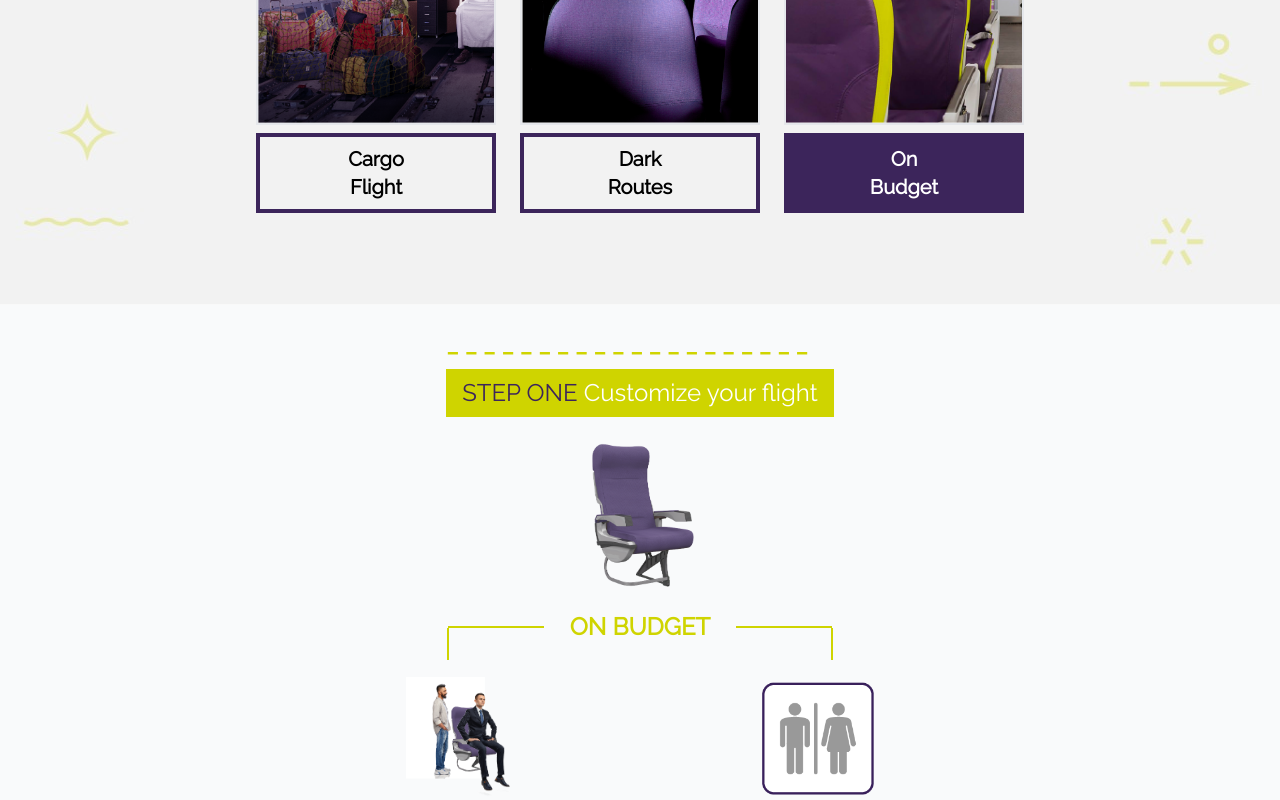
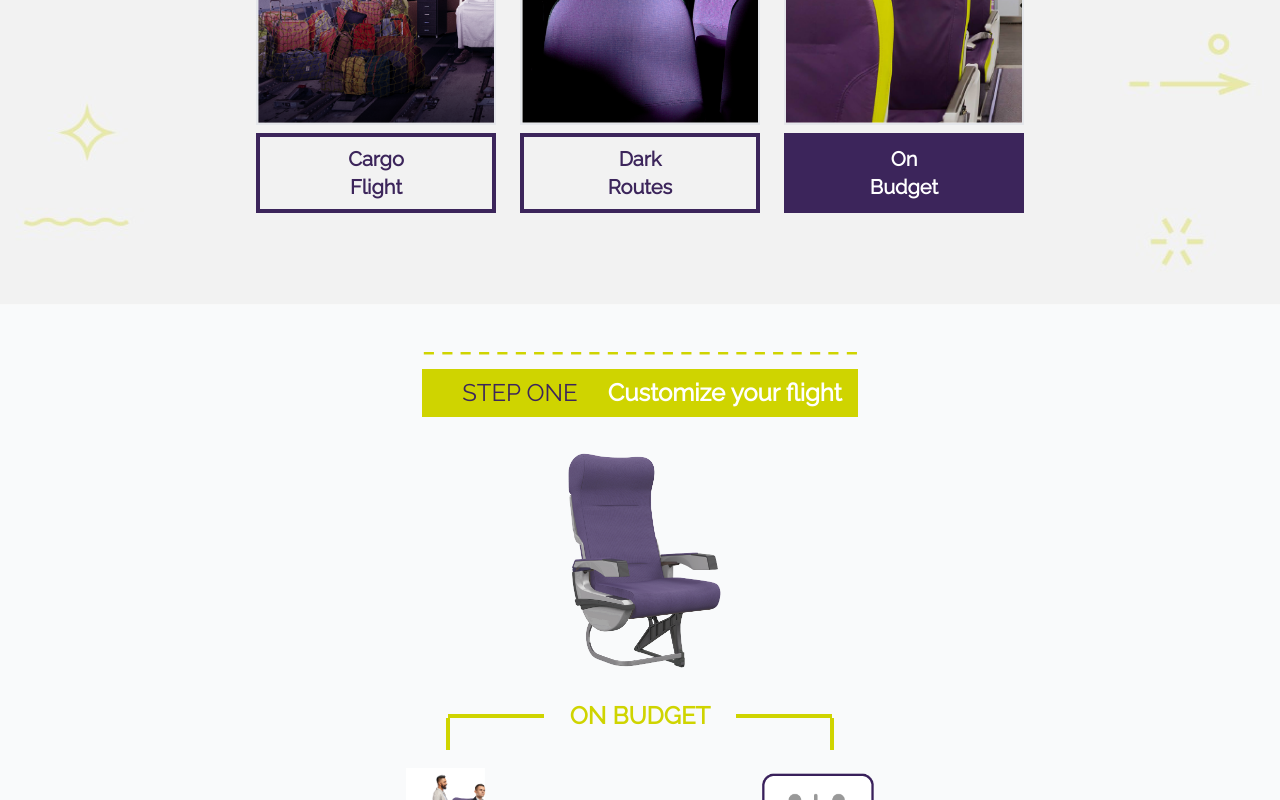
Before and after one commit to azizkhoso/flyadeal, a React (Create React App) app: page / in a window 1280 px wide. Shown: the part 960-1760 px from the top of the page. Built offline with nearby package versions, Linux system fonts and the light colour scheme; a web font is replaced by a local one.

Commit message:
Updated some styles

```diff
--- a/src/components/CardsContainer.jsx
+++ b/src/components/CardsContainer.jsx
@@ -38,7 +38,7 @@ export default function CardsContainer() {
               <div className="flex flex-col gap-2 w-60">
                 <div className="w-full bg-no-repeat bg-cover border-2 rounded-t-3xl h-72" style={{ backgroundImage: `url(${service.img})` }}>
                 </div>
-                <div className={`w-full h-20 px-20 flex items-center text-xl font-black text-center border-4 border-customViolet ${service.selected && 'bg-customViolet text-white'}`}>
+                <div className={`w-full h-20 px-20 flex items-center text-xl font-black text-center border-4 border-customViolet ${service.selected ? 'bg-customViolet text-white' : 'text-customViolet'}`}>
                   {service.title}
                 </div>
               </div>
--- a/src/components/SelectedComponent.jsx
+++ b/src/components/SelectedComponent.jsx
@@ -29,22 +29,22 @@ export default function SelectedComponent() {
       <div className="flex flex-col items-center w-full gap-2 px-2 md:w-10/12 xl:w-6/12">
         <div className="flex flex-col gap-2 w-max">
           <h1 className="overflow-hidden text-2xl font-extrabold text-primary">
-            _ _ _ _ _ _ _ _ _ _ _ _ _ _ _ _ _ _ _ _
+            _ _ _ _ _ _ _ _ _ _ _ _ _ _ _ _ _ _ _ _ _ _ _ _
           </h1>
           <h1 className="px-2 py-2 text-xl md:px-4 md:text-2xl bg-primary">
-            <span className="uppercase text-customViolet" style={{ fontFamily: '\'Raleway\', sans-serif' }}>Step One&nbsp;</span>
-            <span className="text-white" style={{ fontFamily: '\'Raleway\'' }}>Customize your flight</span>
+            <span className="uppercase text-customViolet sm:px-6" style={{ fontFamily: '\'Raleway\', sans-serif' }}>Step One&nbsp;</span>
+            <span className="font-extrabold text-white" style={{ fontFamily: '\'Raleway\'' }}>Customize your flight</span>
           </h1>
         </div>
-        <img src={chair} alt="chair" className="w-40" />
+        <img src={chair} alt="chair" className="w-60" />
         <div className="flex items-center justify-between w-3/4 px-4 md:w-2/3">
-          <hr className="w-3/12 border border-primary" />
-          <h1 className="py-1 font-bold uppercase sm:py-0 text-md sm:text-lg md:text-2xl text-primary">On budget</h1>
-          <hr className="w-3/12 border border-primary" />
+          <hr className="w-3/12 border-2 border-primary" />
+          <h1 className="py-1 font-bold uppercase md:font-black sm:py-0 text-md sm:text-lg md:text-2xl text-primary">On budget</h1>
+          <hr className="w-3/12 border-2 border-primary" />
         </div>
         <div className="flex items-center justify-between w-3/4 -mt-2 md:w-2/3">
-          <hr className="w-8 transform rotate-90 border border-primary" />
-          <hr className="w-8 transform rotate-90 border border-primary" />
+          <hr className="w-8 transform rotate-90 border-2 border-primary" />
+          <hr className="w-8 transform rotate-90 border-2 border-primary" />
         </div>
         <div className="flex items-center justify-between w-11/12 gap-3 mt-6 sm:w-3/4 md:w-3/4">
           <img src={seatingInChair} alt="seating in chair" className="w-24 md:w-28" />
--- a/src/components/TopComponent.jsx
+++ b/src/components/TopComponent.jsx
@@ -14,7 +14,7 @@ export default function TopComponent() {
       <div className="flex flex-col flex-grow w-full h-full mx-auto md:w-11/12 lg:w-10/12 xl:w-8/12" style={{ paddingTop: '9%', paddingBottom: '3%', height: '100%' }}>
         <img src={bannerArrow} alt="arrow" className="" style={{ width: '7%', minWidth: '30px' }} />
         <div className="flex flex-col flex-grow w-3/6 gap-2 mt-3 md:gap-4">
-          <div className="text-lg font-bold leading-none text-white uppercase md:text-3xl lg:text-4xl" style={{ fontFamily: '\'Raleway\'' }}>
+          <div className="text-lg font-black leading-none text-white uppercase md:text-3xl lg:text-5xl" style={{ fontFamily: '\'Raleway\'' }}>
             You wont<br /> find it&nbsp;
             <span className="text-primary">cheaper</span>&nbsp;
             anywhere else.
```
